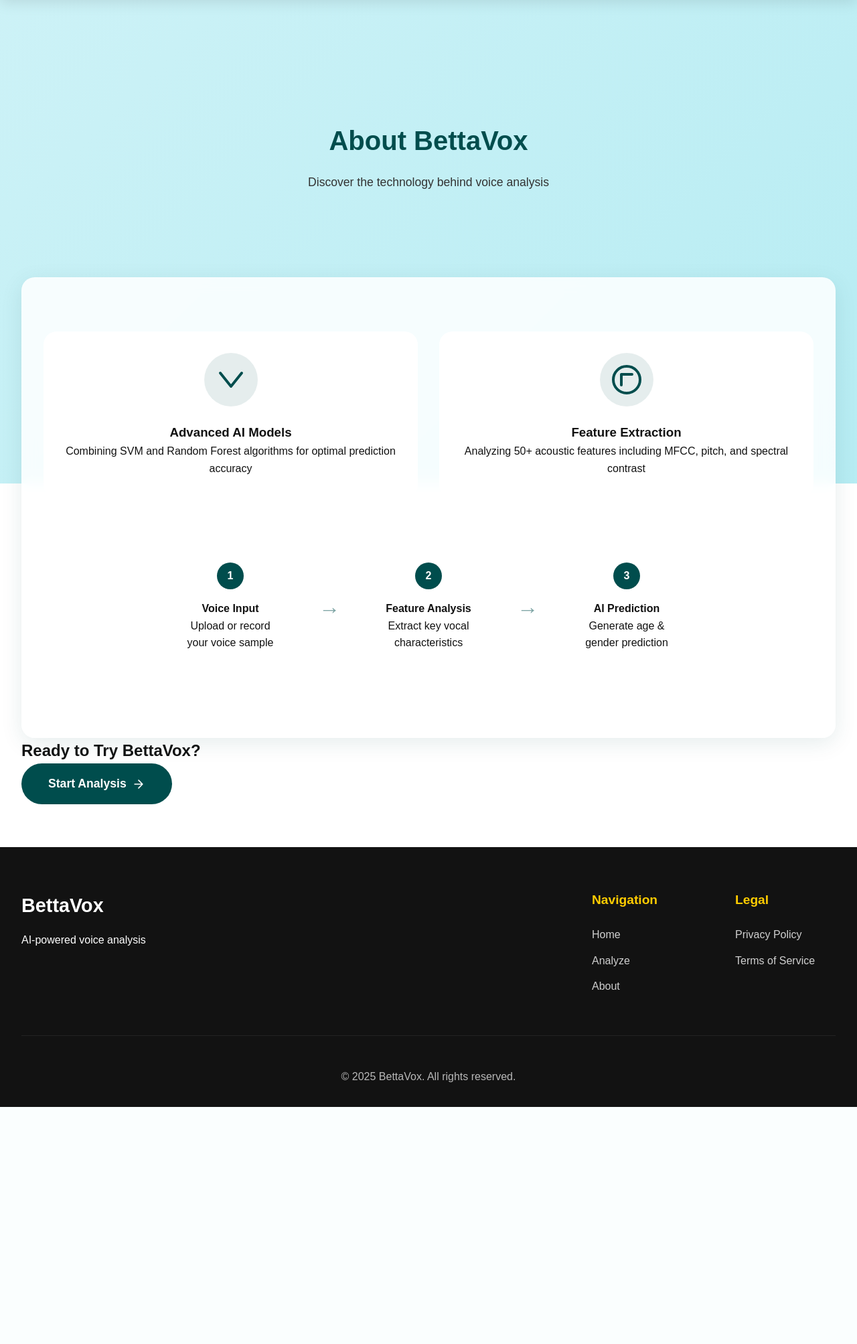
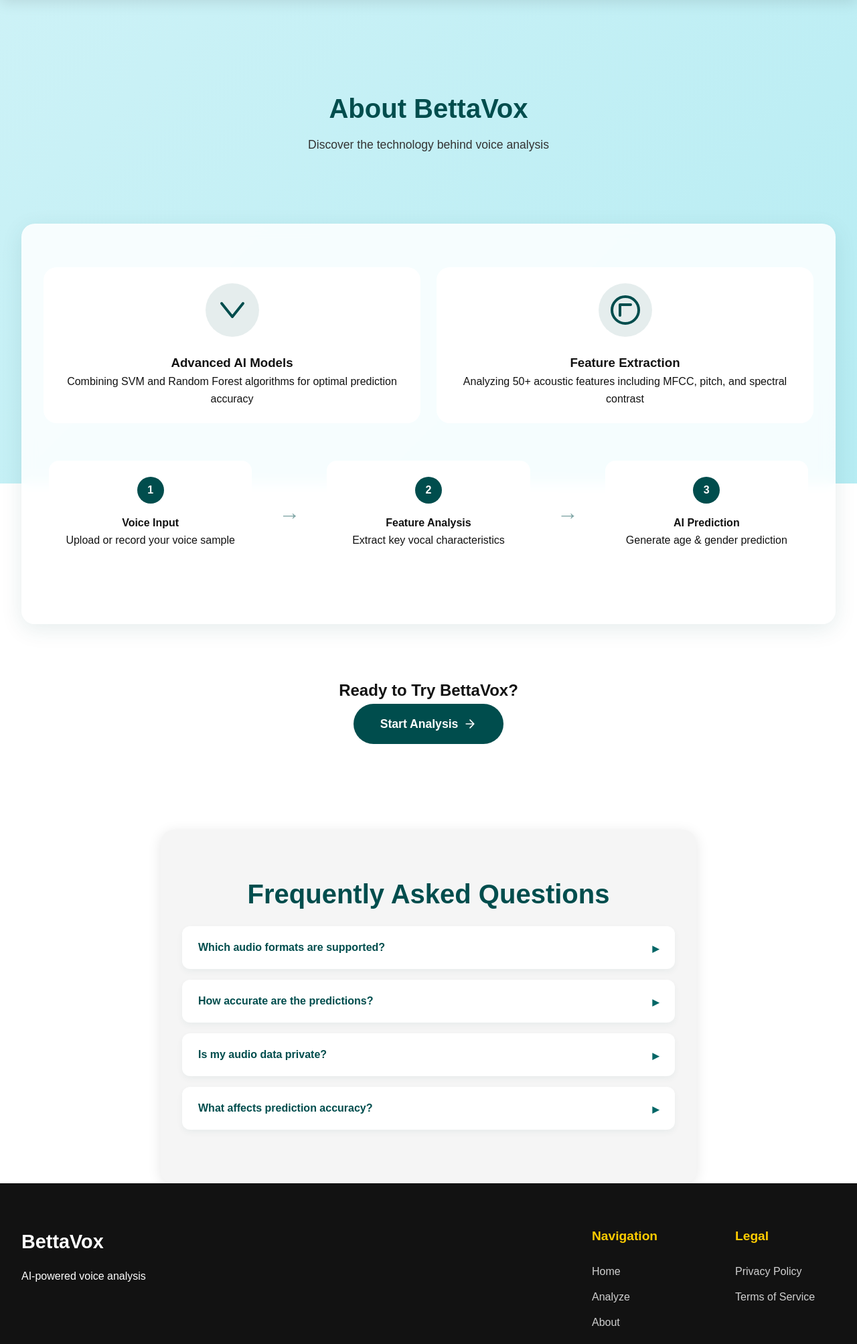
Before and after one commit to manubett254/BettaVox_V1, a Flask app: page /about in a window 1280 px wide. Shown: the part 78-2085 px from the top of the page at 67% size. Before the commit the page ends 1731 px from the top, so only its background shows below. Run offline with Flask 3, Linux system fonts and the light colour scheme; parts of the project's set-up code (start-up, migrations or seed data) failed here and were passed over.

Commit message:
working about

```diff
--- /dev/null
+++ b/static/js/about.js
@@ -0,0 +1,32 @@
+// static/js/about.js
+export function initAboutPage() {
+    // Set up FAQ accordion functionality
+    const faqItems = document.querySelectorAll('.faq-item');
+
+    faqItems.forEach(item => {
+      item.addEventListener('toggle', (e) => {
+        if (item.open) {
+          // Close all other open FAQ items
+          faqItems.forEach(otherItem => {
+            if (otherItem !== item && otherItem.open) {
+              otherItem.open = false;
+            }
+          });
+        }
+      });
+    });
+
+    // Adjust spacing for the about page
+    const hero = document.querySelector('.about-container .hero');
+    if (hero) {
+      hero.style.paddingTop = '6rem';
+      hero.style.paddingBottom = '3rem';
+    }
+
+    // Adjust spacing for the CTA section
+    const ctaSection = document.querySelector('.about-container .cta-section');
+    if (ctaSection) {
+      ctaSection.style.marginTop = '3rem';
+      ctaSection.style.marginBottom = '3rem';
+    }
+  }
--- a/static/js/main.js
+++ b/static/js/main.js
@@ -3,6 +3,7 @@ import { setupFileUpload } from './file-upload.js';
 import { setupAnalysis } from './analysis.js';
 import { initResultsPage } from './results.js';
 import { initTheme } from './dark.js';
+import { initAboutPage } from './about.js';
 
 import { showElement, hideElement, showError, initToastSystem } from './utils.js';
 
--- a/static/styles.css
+++ b/static/styles.css
@@ -1624,3 +1695,111 @@ input:checked ~ .checkmark:after {
         width: 100%;
     }
 }
+/* About Page Specific Improvements */
+.about-container {
+    padding: 7rem 2rem 3rem; /* Reduced padding for better spacing */
+  }
+
+  .about-container .hero {
+    padding: 2rem 0;
+    margin-bottom: 2rem;
+  }
+
+  .about-container .section-title {
+    margin-bottom: 0.5rem;
+  }
+
+  .about-container .section-subtitle {
+    margin-bottom: 1.5rem;
+  }
+
+  /* Tech Grid Improvements */
+  .tech-grid {
+    margin: 2rem 0;
+    gap: 1.5rem;
+  }
+
+  .tech-card {
+    padding: 1.5rem;
+  }
+
+  /* Process Steps Improvements */
+  .process-steps {
+    margin: 3rem 0;
+    flex-wrap: wrap;
+    justify-content: space-around;
+  }
+
+  .process-card {
+    padding: 1.5rem;
+    margin: 0.5rem;
+    flex: 1;
+    min-width: 180px;
+  }
+
+  .process-arrow {
+    display: none; /* Hide arrows on mobile */
+  }
+
+  @media (min-width: 768px) {
+    .process-arrow {
+      display: block; /* Show arrows on desktop */
+    }
+  }
+
+  /* CTA Section Improvements */
+  .cta-section {
+    text-align: center;
+    padding: 2rem 0;
+    margin: 2rem 0;
+  }
+.faq-section {
+    padding: 4rem 2rem;
+    background: var(--gray);
+    max-width: 800px;
+    margin: 0 auto;
+    border-radius: 20px;
+    box-shadow: var(--shadow);
+}
+
+.faq-item {
+    background: white;
+    margin-bottom: 1rem;
+    border-radius: 12px;
+    padding: 1.2rem 1.5rem;
+    box-shadow: 0 4px 10px rgba(0, 77, 77, 0.05);
+    transition: var(--transition);
+}
+
+.faq-item summary {
+    font-weight: 600;
+    cursor: pointer;
+    color: var(--primary);
+    position: relative;
+    padding-right: 1.5rem;
+    list-style: none;
+}
+
+.faq-item summary::-webkit-details-marker {
+    display: none;
+}
+
+.faq-item summary:after {
+    content: "▸";
+    position: absolute;
+    right: 0;
+    top: 0;
+    font-size: 1.2rem;
+    transform: rotate(0deg);
+    transition: transform 0.3s ease;
+    color: var(--primary-light);
+}
+
+.faq-item[open] summary:after {
+    transform: rotate(90deg);
+}
+
+.faq-item p {
+    margin-top: 1rem;
+    color: var(--dark-gray);
+}
--- a/templates/about.html
+++ b/templates/about.html
@@ -93,6 +93,29 @@
             </div>
         </div>
     </main>
+    <section class="faq-section">
+        <h2 class="section-title">Frequently Asked Questions</h2>
+
+        <details class="faq-item">
+            <summary>Which audio formats are supported?</summary>
+            <p>We support .mp3, .wav, .m4a, .ogg, and .flac files up to 10MB in size.</p>
+        </details>
+
+        <details class="faq-item">
+            <summary>How accurate are the predictions?</summary>
+            <p>Our models achieve up to 85% accuracy for gender and reasonable estimates for age groups. Accuracy depends on voice clarity and recording quality.</p>
+        </details>
+
+        <details class="faq-item">
+            <summary>Is my audio data private?</summary>
+            <p>Yes. We don’t store your audio unless you explicitly agree to contribute to our research dataset.</p>
+        </details>
+
+        <details class="faq-item">
+            <summary>What affects prediction accuracy?</summary>
+            <p>Factors like background noise, microphone quality, and speaking style can impact prediction accuracy.</p>
+        </details>
+    </section>
 
     <!-- Footer -->
     <footer class="footer">
@@ -122,5 +145,9 @@
 
     <script type="module" src="{{ url_for('static', filename='js/main.js') }}"></script>
     <script type="module" src="{{ url_for('static', filename='js/dark.js') }}"></script>
+    <script type="module">
+    import { initAboutPage } from "{{ url_for('static', filename='js/about.js') }}";
+    document.addEventListener("DOMContentLoaded", initAboutPage);
+  </script>
 </body>
 </html>
```
Also changed, not shown: other parts of static/styles.css (+95 -24 lines), templates/results.html (+11 -11 lines), templates/upload.html (+22 -0 lines), static/js/results.js (line endings or trailing spaces).
